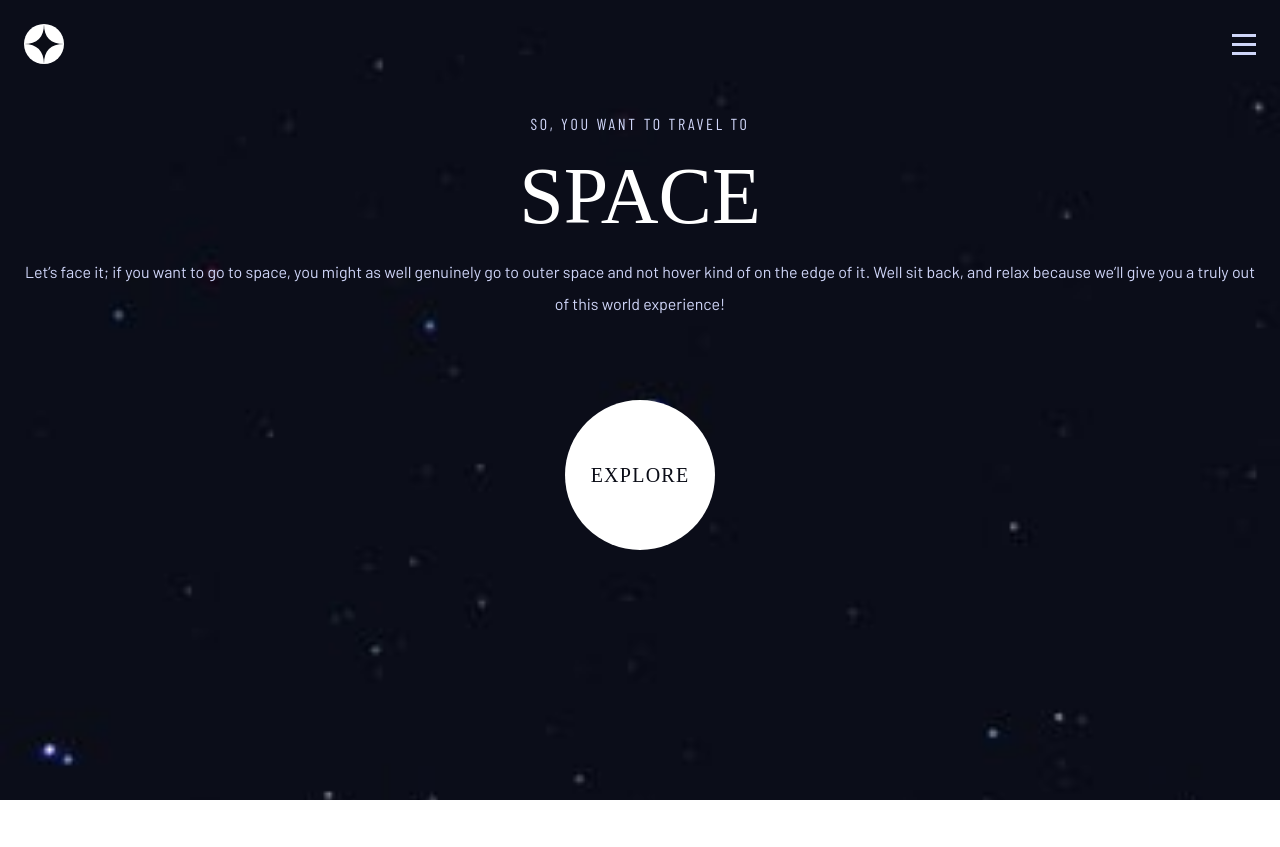
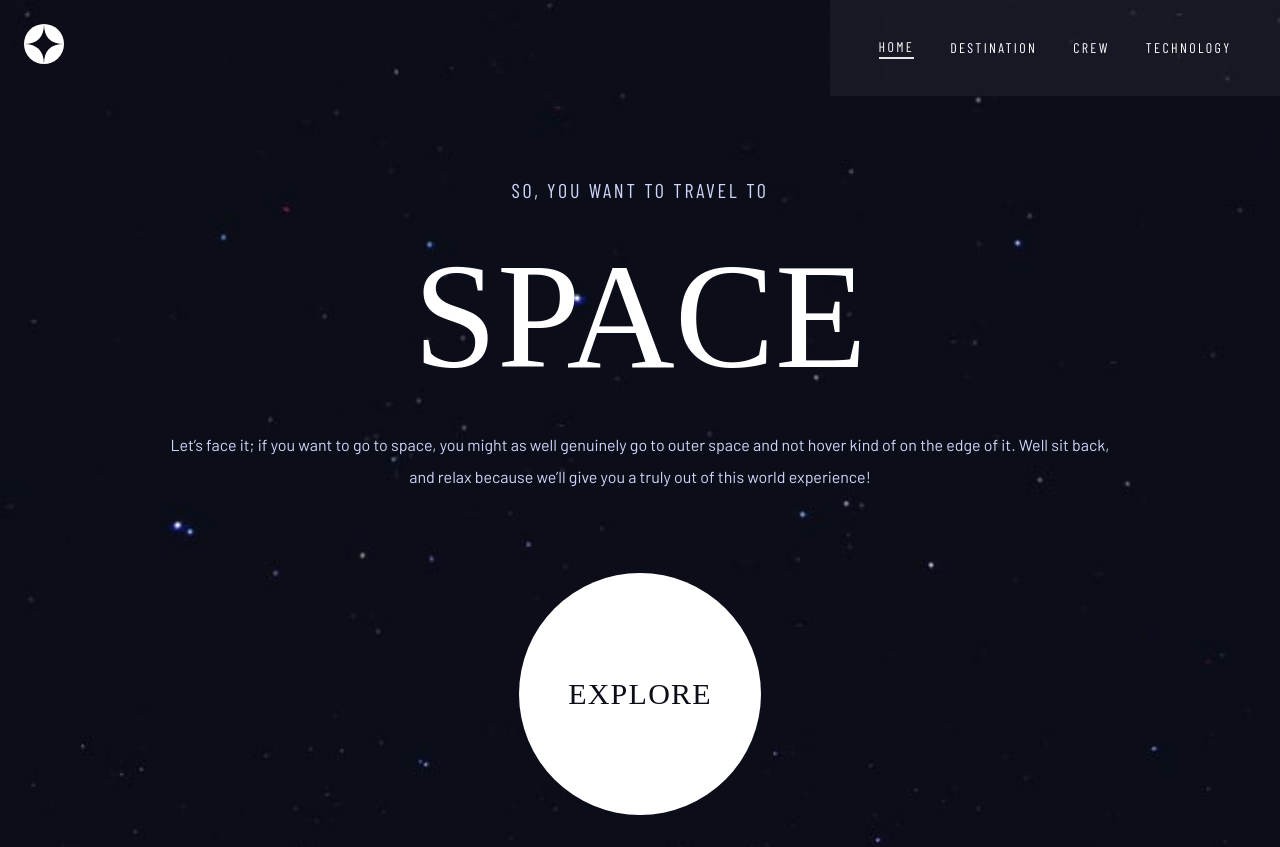
Before and after one commit to SaloRB/frontend-mentor-space-tourism-website, a Next.js app: page / in a window 1280 px wide. Before the commit the page ends 800 px from the top, so only its background shows below. Built offline with nearby package versions, Linux system fonts and the light colour scheme; a web font is replaced by a local one.

Commit message:
Tablet Header and Home

```diff
--- a/src/components/Nav.js
+++ b/src/components/Nav.js
@@ -7,6 +7,8 @@ function Nav() {
   const [open, setOpen] = useState(false)
 
   const router = useRouter()
+
+  console.log(router.pathname)
 
   return (
     <div className="px-6 pt-6 flex items-center justify-between">
@@ -18,13 +20,55 @@ function Nav() {
         onClick={() => router.push('/')}
       />
 
+      <div className="md:hidden">
         <Image
-        className="cursor-pointer z-50"
+          className="z-50"
           src={`/assets/shared/icon-${open ? 'close' : 'hamburger'}.svg`}
           width={24}
           height={21}
           onClick={() => setOpen(!open)}
         />
+      </div>
+
+      <div className="hidden md:inline-flex bg-white/5 backdrop-blur-3xl absolute top-0 right-0 h-24 w-[450px] items-center justify-center space-x-9">
+        <Link href="/">
+          <p
+            className={`${router.pathname === '/' && 'border-b-2'} tablet-link`}
+          >
+            Home
+          </p>
+        </Link>
+
+        <Link href="/destination">
+          <p
+            className={`${
+              router.pathname === '/destination' && 'border-b-2'
+            } tablet-link`}
+          >
+            Destination
+          </p>
+        </Link>
+
+        <Link href="/crew">
+          <p
+            className={`${
+              router.pathname === '/crew' && 'border-b-2'
+            } tablet-link`}
+          >
+            Crew
+          </p>
+        </Link>
+
+        <Link href="/technology">
+          <p
+            className={`${
+              router.pathname === '/technology' && 'border-b-2'
+            } tablet-link`}
+          >
+            Technology
+          </p>
+        </Link>
+      </div>
 
       {open && (
         <div className="absolute w-2/3 bg-white/5 backdrop-blur-3xl top-0 right-0 bottom-0 z-40 px-8 pt-28 space-y-10">
--- a/src/pages/crew.js
+++ b/src/pages/crew.js
@@ -30,6 +30,7 @@ function Crew() {
         <div className="flex items-center justify-center space-x-4">
           {crew.map((member) => (
             <div
+              key={member.name}
               onClick={() => setCrewMemberName(member.name)}
               className={`h-[10px] w-[10px] ${
                 member.name === crewMemberName ? 'bg-white' : 'bg-[#979797]'
--- a/src/pages/index.js
+++ b/src/pages/index.js
@@ -3,7 +3,7 @@ import Nav from '../components/Nav'
 
 export default function Home() {
   return (
-    <div className="bg-[url('/assets/home/background-home-mobile.jpg')] bg-no-repeat bg-cover text-primary min-h-screen pb-8">
+    <div className="bg-[url('/assets/home/background-home-mobile.jpg')] bg-no-repeat bg-cover text-primary min-h-screen pb-8 md:bg-[url('/assets/home/background-home-tablet.jpg')]">
       <Head>
         <title>Space Tourism Website</title>
         <link rel="icon" href="/favicon.png" />
@@ -11,19 +11,21 @@ export default function Home() {
 
       <Nav />
 
-      <main className="text-center mt-12 px-6">
-        <h2 className="font-subtitle uppercase tracking-[2.7px]">
+      <main className="text-center mt-12 md:mt-28 px-6 md:px-40">
+        <h2 className="font-subtitle uppercase tracking-[2.7px] text-xl">
           So, you want to travel to
         </h2>
-        <h1 className="font-title text-[80px] uppercase text-white">Space</h1>
+        <h1 className="font-title text-[80px] md:text-[150px] uppercase text-white">
+          Space
+        </h1>
         <p className="font-body leading-8">
           Let’s face it; if you want to go to space, you might as well genuinely
           go to outer space and not hover kind of on the edge of it. Well sit
           back, and relax because we’ll give you a truly out of this world
           experience!
         </p>
-        <div className="h-[150px] w-[150px] bg-white grid place-content-center rounded-full mx-auto mt-20">
-          <p className="font-title uppercase text-xl text-dark tracking-[1.25px]">
+        <div className="h-[150px] w-[150px] md:h-[242px] md:w-[242px] bg-white grid place-content-center rounded-full mx-auto mt-20">
+          <p className="font-title uppercase text-xl text-dark tracking-[1.25px] md:text-3xl">
             Explore
           </p>
         </div>
--- a/src/pages/technology.js
+++ b/src/pages/technology.js
@@ -4,7 +4,6 @@ import { technology } from '../../data'
 import { useState } from 'react'
 
 function Technology() {
-  console.log(technology)
   const [techName, setTechName] = useState('Launch vehicle')
 
   const tech = technology.find((tech) => tech.name === techName)
--- a/src/styles/globals.css
+++ b/src/styles/globals.css
@@ -6,4 +6,8 @@
   .selected {
     @apply text-white border-b-4 pb-2;
   }
+
+  .tablet-link {
+    @apply cursor-pointer font-subtitle text-sm text-white uppercase tracking-[2.36px];
+  }
 }
```
Lines whose indentation alone changed are shown as unchanged.
